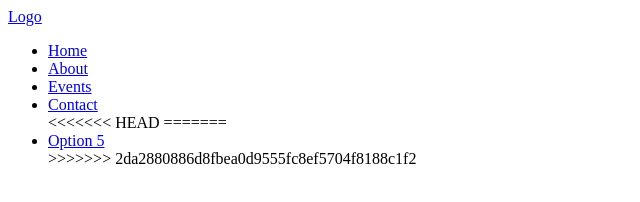
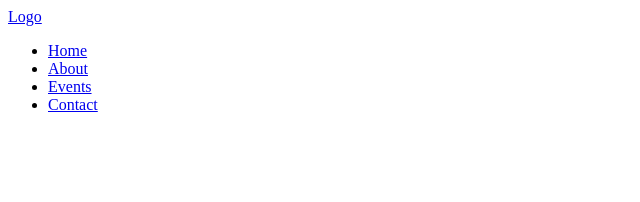
Before and after one commit to therandomuser03/parallax-scrolling-site, a plain HTML site: page index.html in a window 1280 px wide. Shown: the whole page, without its empty margins (0-640 px from the left). Drawn offline with Linux system fonts and the light colour scheme.

Commit message:
updated index.html

```diff
--- a/index.html
+++ b/index.html
@@ -15,10 +15,6 @@
             <li><a href="#">About</a></li>
             <li><a href="#">Events</a></li>
             <li><a href="#">Contact</a></li>
-<<<<<<< HEAD
-=======
-            <li><a href="#">Option 5</a></li>
->>>>>>> 2da2880886d8fbea0d9555fc8ef5704f8188c1f2
         </ul>
     </header>
 </body>
```
